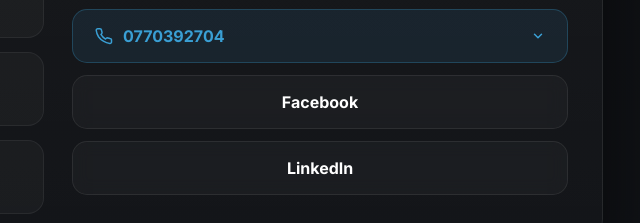
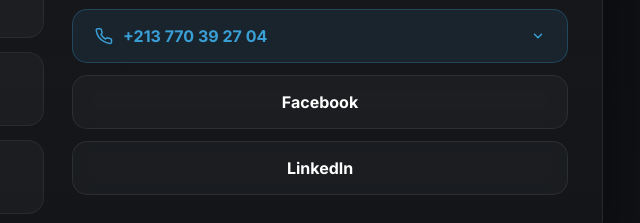
Before and after one commit to SNTP-presentation/Carte-Visite, a plain HTML site: page index.html in a window 1280 px wide. Shown: the part 2028-2251 px from the top of the page, 637-1277 px from the left. Drawn offline with nearby package versions, Linux system fonts and the light colour scheme; a web font is replaced by a local one.

Commit message:
Update index.html

```diff
--- a/index.html
+++ b/index.html
@@ -881,7 +881,7 @@
               <svg width="18" height="18" viewBox="0 0 24 24" fill="none" stroke="currentColor" stroke-width="2" stroke-linecap="round" stroke-linejoin="round" aria-hidden="true">
                 <path d="M22 16.92v3a2 2 0 0 1-2.18 2 19.79 19.79 0 0 1-8.63-3.07A19.5 19.5 0 0 1 4.69 13a19.79 19.79 0 0 1-3.07-8.67A2 2 0 0 1 3.6 2.22h3a2 2 0 0 1 2 1.72 12.84 12.84 0 0 0 .7 2.81 2 2 0 0 1-.45 2.11L7.91 9.91a16 16 0 0 0 6.16 6.16l1.02-.97a2 2 0 0 1 2.11-.45 12.84 12.84 0 0 0 2.81.7A2 2 0 0 1 22 16.92z"/>
               </svg>
-              0770392704
+              +213 770 39 27 04
               <svg width="14" height="14" viewBox="0 0 24 24" fill="none" stroke="currentColor" stroke-width="2.5" stroke-linecap="round" stroke-linejoin="round" id="phone-chevron" aria-hidden="true">
                 <polyline points="6 9 12 15 18 9"/>
               </svg>
```
